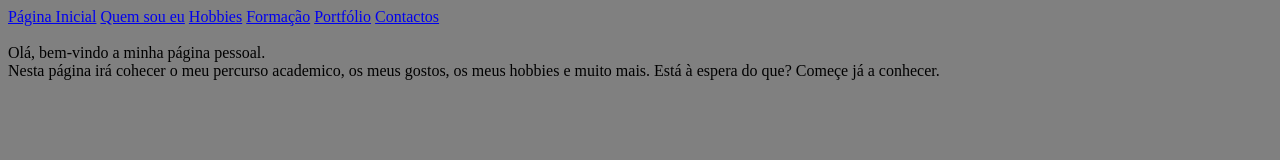
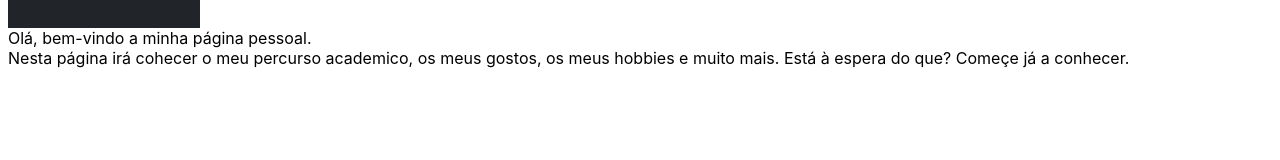
Before and after one commit to pserpe01/pagina_pessoal, a plain HTML site: page index.html in a window 1280 px wide. Drawn offline with Linux system fonts and the light colour scheme.

Commit message:
update index

```diff
--- a/Styles/style.css
+++ b/Styles/style.css
@@ -1,4 +1,38 @@
 body
 {
-    background-color: grey;
+    background-color: white;
+    font-family: -apple-system,BlinkMacSystemFont,"Segoe UI",Roboto,"Helvetica Neue",Arial,"Noto Sans",sans-serif,"Apple Color Emoji","Segoe UI Emoji","Segoe UI Symbol","Noto Color Emoji";
 }
+
+.navbar
+{
+    overflow: hide;
+    background-color:#212529;
+    position: fixed;
+    top: 0;
+    width: 100;
+}
+
+.navbar a
+{
+    float: left;
+    display: block;
+    color: #f2f2f2;
+    text-align: center;
+    padding: 14px 16px;
+    text-decoration: none;
+    font-size: 17;
+}
+
+.navbar a:hover
+{
+    background: #ddd;
+    color: black;
+}
+
+.main
+{
+    padding: 16px;
+    margin-top: 30px;
+    height: 1500px;
+}
--- a/index.html
+++ b/index.html
@@ -7,14 +7,15 @@
 <title>Página Pessoal</title>
 </head>
 <body>
-    <nav>
-        <a href="index.html">Página Inicial</a>
-        <a href="quem_sou_eu.html">Quem sou eu</a>
-        <a href="hobbies.html">Hobbies</a>
-        <a href="formacao.html">Formação</a>
-        <a href="portfolio.html">Portfólio</a>
-        <a href="contacto.html">Contactos</a>
-    </nav>
+
+<div class="navbar">
+    <a href=""></a>
+    <a href=""></a>
+    <a href=""></a>
+    <a href=""></a>
+    <a href=""></a>
+    <a href=""></a>
+</div>
     <br>
     Olá, bem-vindo a minha página pessoal.
     <br>
```
